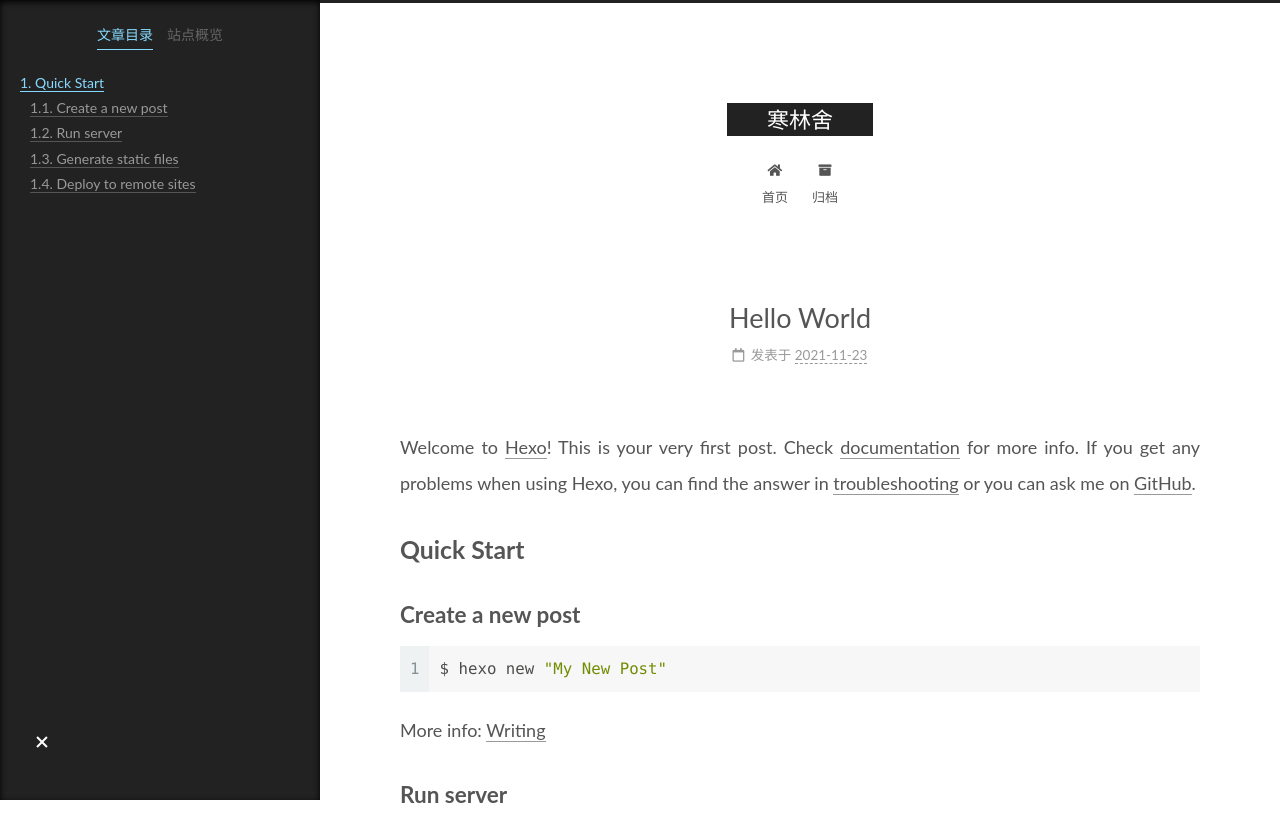
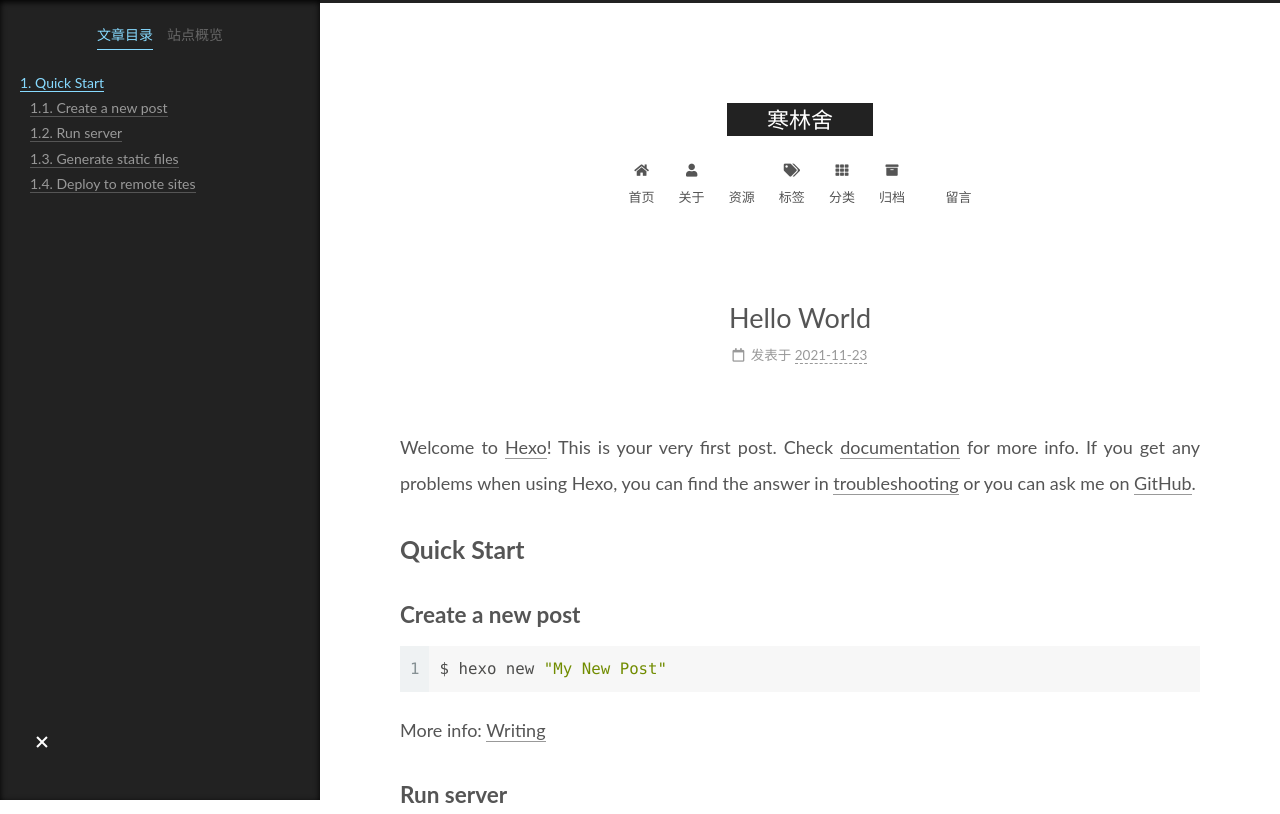
Before and after one commit to Harbeter/Harbeter.github.io, a plain HTML site: page 2021/11/23/hello-world/index.html in a window 1280 px wide. Shown: the top 814 px of the page. Drawn offline with Linux system fonts and the light colour scheme.

Commit message:
Site updated: 2021-11-23 21:54:34

```diff
--- a/2021/11/23/hello-world/index.html
+++ b/2021/11/23/hello-world/index.html
@@ -117,9 +117,35 @@
     <a href="/" rel="section"><i class="fa fa-home fa-fw"></i>首页</a>
 
   </li>
+        <li class="menu-item menu-item-about">
+
+    <a href="/about/" rel="section"><i class="fa fa-user fa-fw"></i>关于</a>
+
+  </li>
+        <li class="menu-item menu-item-resources">
+
+    <a href="/resources/" rel="section"><i class="download fa-fw"></i>资源</a>
+
+  </li>
+        <li class="menu-item menu-item-tags">
+
+    <a href="/tags/" rel="section"><i class="fa fa-tags fa-fw"></i>标签</a>
+
+  </li>
+        <li class="menu-item menu-item-categories">
+
+    <a href="/categories/" rel="section"><i class="fa fa-th fa-fw"></i>分类</a>
+
+  </li>
         <li class="menu-item menu-item-archives">
 
     <a href="/archives/" rel="section"><i class="fa fa-archive fa-fw"></i>归档</a>
+
+  </li>
+        <li class="menu-item menu-item-comments">
+
+    <a href="/comments/" rel="section"><i class="comments
+Enable / Disable menu icons / item badges. fa-fw"></i>留言</a>
 
   </li>
   </ul>
--- a/css/main.css
+++ b/css/main.css
@@ -1168,7 +1168,7 @@ pre .javascript .function {
 }
 .links-of-author a::before,
 .links-of-author span.exturl::before {
-  background: #ffff73;
+  background: #1326ff;
   border-radius: 50%;
   content: ' ';
   display: inline-block;
```
Also changed, not shown: archives/2021/11/index.html (+26 -0 lines), archives/2021/index.html (+26 -0 lines), archives/index.html (+26 -0 lines), index.html (+26 -0 lines).
